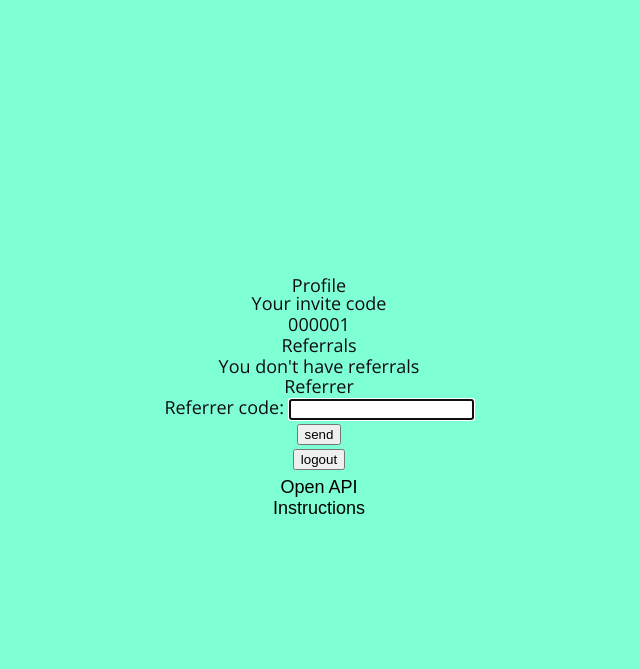
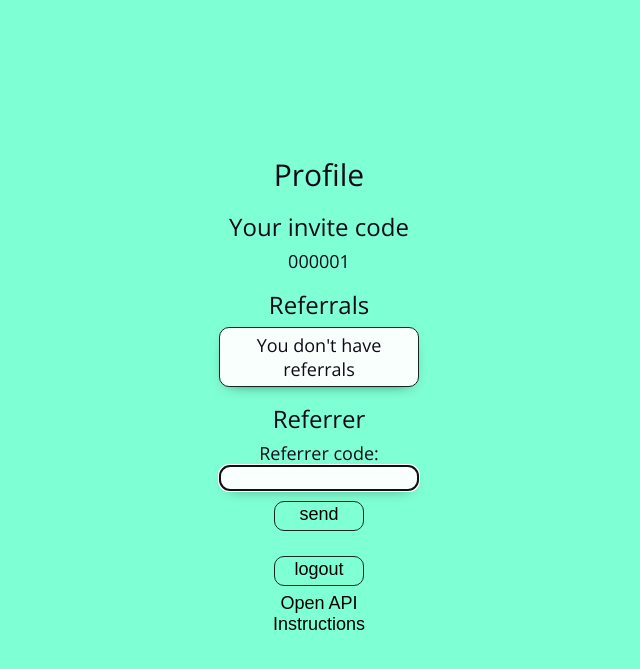
Before and after one commit to iliasamodin/referral_system_with_api-python3.10.4, a Django app: page / in a window 1280 px wide. Shown: the top 669 px of the page, without its empty margins (321-961 px from the left). Run offline with Django 3.2, Linux system fonts and the light colour scheme; a user stored in the database is signed in; data comes from the database, SQL or seed files in the repository.

Commit message:
create styles for the referral app

```diff
--- /dev/null
+++ b/static/referral/css/referral_styles.css
@@ -0,0 +1,66 @@
+article.profile > h1 {
+	font-size: 30px;
+	font-weight: 400;
+	margin-bottom: 25px;
+}
+
+article.profile > h2 {
+	font-size: 24px;
+    font-weight: 400;
+	margin-bottom: 10px;
+}
+
+/*-------------------------------------------------*/
+
+article.profile > section {
+    margin: 0px auto 20px;
+}
+
+article.profile > section.referrals {
+    background-color: #f9fffd;
+	border: 1px solid #132620;
+	border-radius: 10px;
+	box-shadow: 0px 5px 15px -10px #0f1e1a;
+	box-sizing: border-box;
+	max-height: 30vh;
+	overflow-y: scroll;
+	padding: 5px;
+	width: 200px;
+}
+
+article.profile > section.referrer > form > li {
+	margin-bottom: 5px;
+}
+
+article.profile > section.referrer > form > li > label {
+	display: block;
+}
+
+article.profile > section.referrer > form > li > #id_referrer_code {
+	background-color: #f9fffd;
+	border: 1px solid #132620;
+	border-radius: 10px;
+	box-shadow: 0px 5px 15px -10px #0f1e1a;
+    box-sizing: border-box;
+	font-family: "Open Sans", "PT Sans", sans-serif;
+	font-size: 16px;
+	font-weight: 300;
+	text-align: center;
+	width: 200px;
+}
+
+article.profile > section.referrer > form > p {
+	margin-bottom: 10px;
+}
+
+article.profile form > button {
+	background: none;
+	border: 1.5px solid #132620;
+	border-radius: 10px;
+	cursor: pointer;
+	display: inline-block;
+	font-size: 18px;
+	margin: 5px auto 0px;
+	padding: 2px 0px 5px;
+	width: 90px;
+}
--- a/templates/index.html
+++ b/templates/index.html
@@ -22,6 +22,11 @@
             rel="stylesheet"
             href="{% static 'account/css/account_styles.css' %}">
         <link rel="icon" href="{% static 'account/images/door_open.svg' %}">
+        {% elif page_title == "Referral Program" %}
+        <link
+            rel="stylesheet"
+            href="{% static 'referral/css/referral_styles.css' %}">
+        <link rel="icon" href="{% static 'referral/images/people.svg' %}">
         {% endif %}
 
         <title>{{ page_title }}</title>
```
Also changed, not shown: static/referral/images/people.svg (added).
